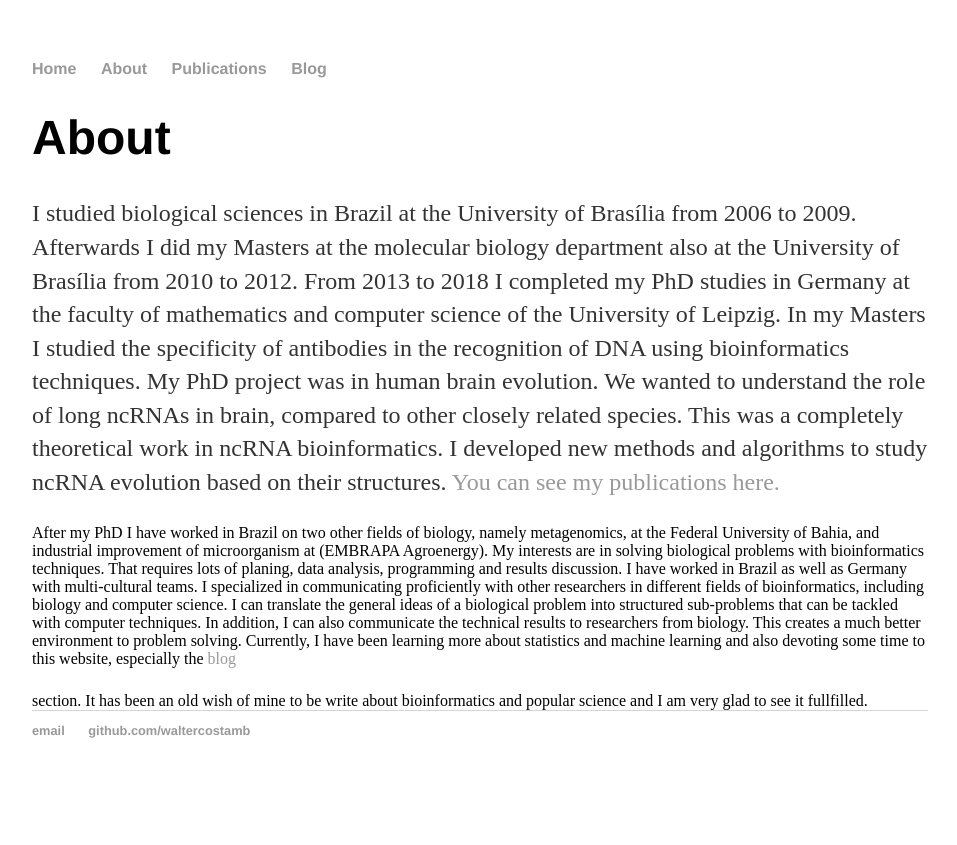
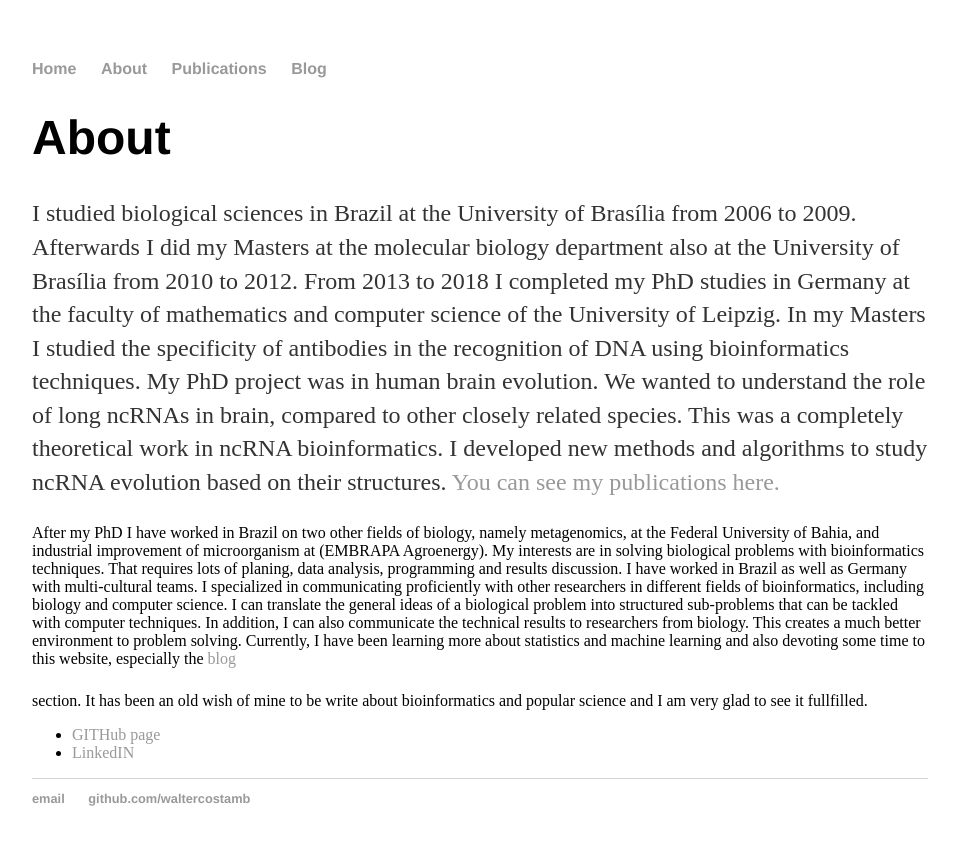
Before and after one commit to waltercostamb/waltercostamb.github.io, a Jekyll site: the page built from about/index.html, in a window 1280 px wide. Shown: the top 845 px of the page, without its empty margins (160-1117 px from the left). Built offline with Jekyll 4.4.1, drawn with Linux system fonts in a browser that asks for light colours.

Commit message:
Update index.html

```diff
--- a/about/index.html
+++ b/about/index.html
@@ -27,4 +27,9 @@ title: Maria Beatriz Walter Costa, Bioinformatician
 	website, especially the <a href="/blog">blog</a></p> section. It has been an old wish of mine to be write about
 bioinformatics and popular science and I am very glad to see it fullfilled.
 
+	<ul class="contacts">
+		<li><a href="#">GITHub page</a></li>
+		<li><a href="#">LinkedIN</a></li>
+	</ul>
+
 </div><!-- /.blurb -->
```
